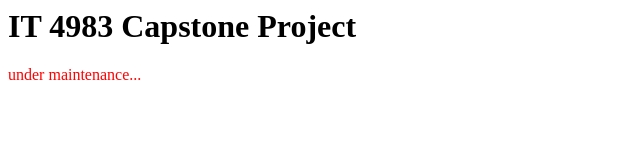
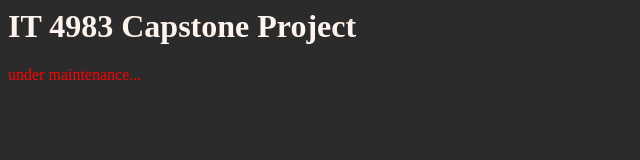
Before and after one commit to Jakatakz/it4983capstone, a plain HTML site: page index.html in a window 1280 px wide. Shown: the whole page, without its empty margins (0-640 px from the left). Drawn offline with Linux system fonts and the light colour scheme.

Commit message:
changed colors

```diff
--- a/index.html
+++ b/index.html
@@ -5,8 +5,8 @@
     <meta name="viewport" content="width=device-width, initial-scale=1.0" />
     <title>Document</title>
   </head>
-  <body>
-    <h1>IT 4983 Capstone Project</h1>
+  <body style="background-color: #2b2b2b">
+    <h1 style="color: seashell">IT 4983 Capstone Project</h1>
     <p1 style="color: red">under maintenance...</p1>
   </body>
 </html>
```
